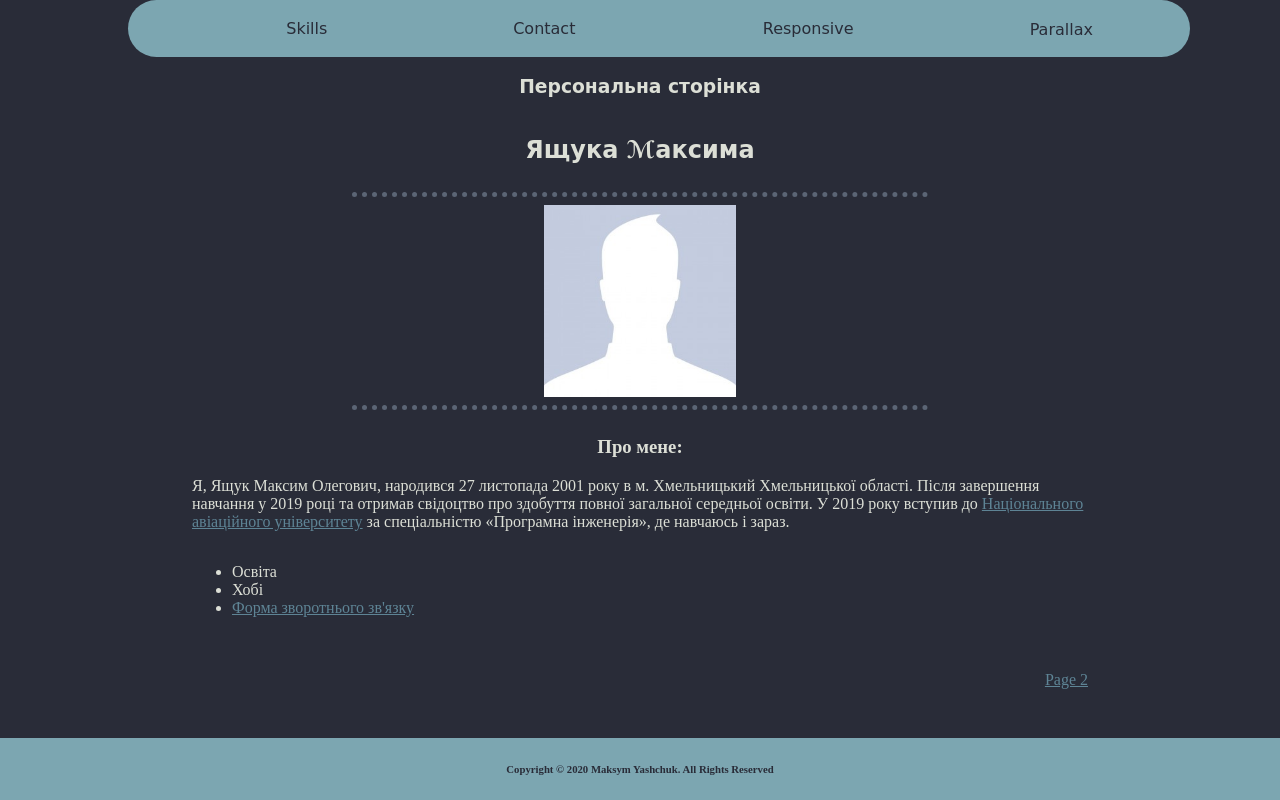
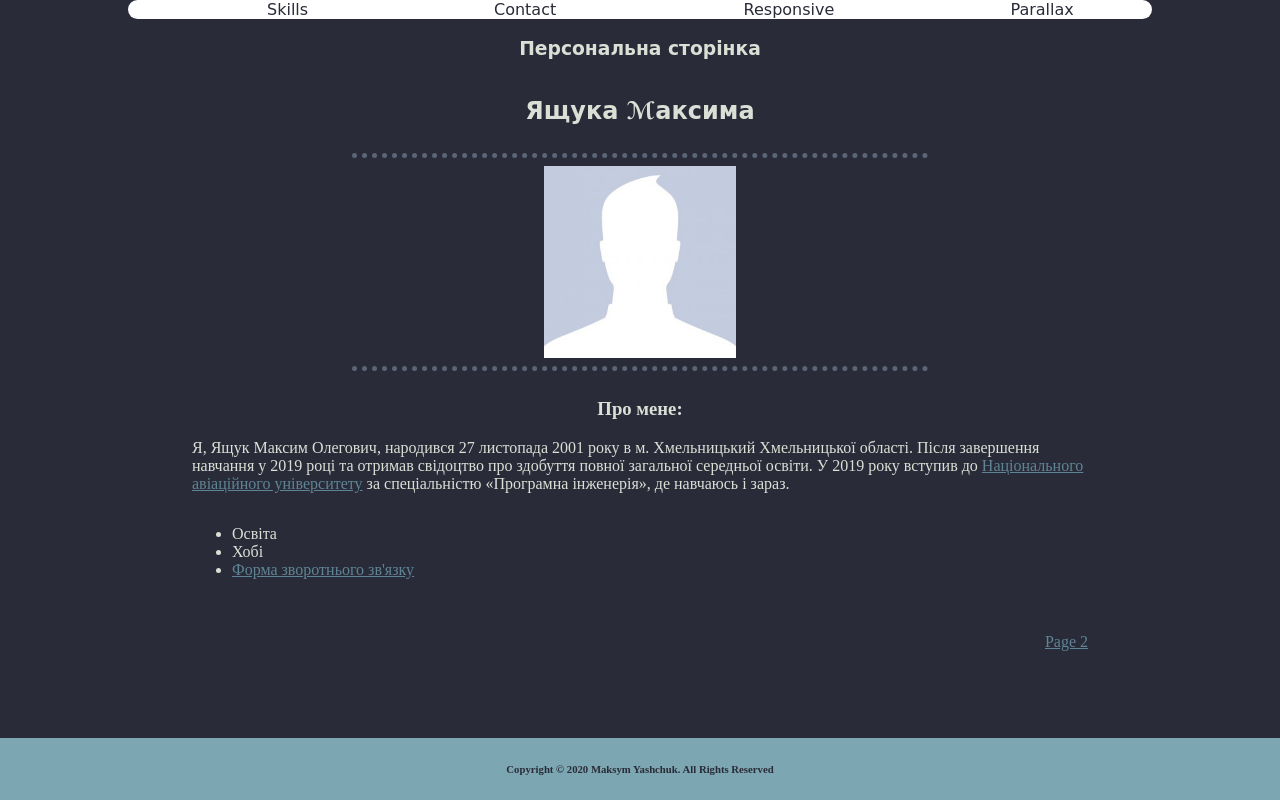
Before and after one commit to iWLU/Personal-Site, a plain HTML site: page index.html in a window 1280 px wide. Drawn offline with Linux system fonts and the light colour scheme; a web font is replaced by a local one.

Commit message:
Update style.css

```diff
--- a/css/style.css
+++ b/css/style.css
@@ -35,13 +35,13 @@ nav a:hover{
       font-weight: bold;
 }
 nav{
-  background-color: #7CA6B1 ;
+  background-color: #ffffff;
   height: 25%;
   font-size: 1em;
   width: 80%;
   margin: 0 10% 0 10%;
   border-radius: 50px 50px;
-  padding: 1.5%;
+  padding: 0%;
 }
 nav ul{
   list-style: none;
```
